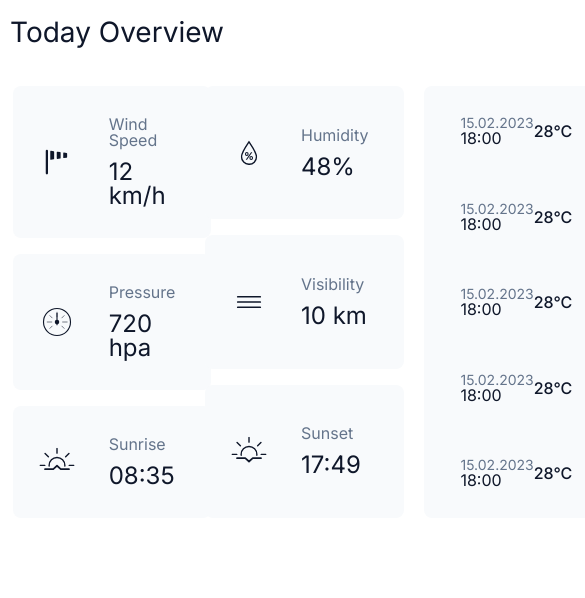
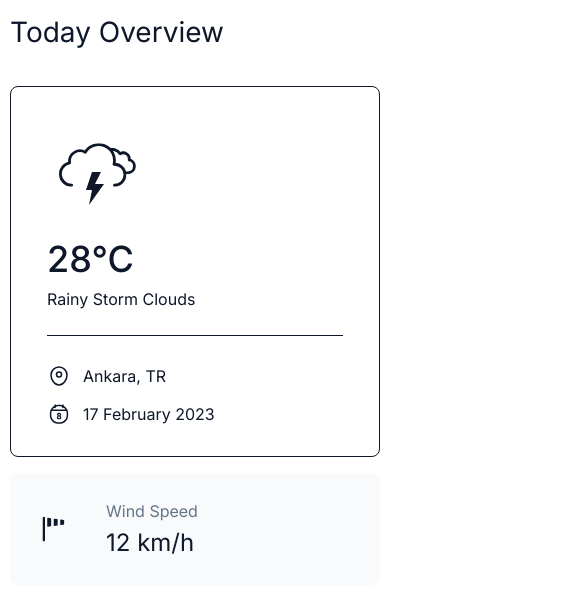
Before and after one commit to pekkiriscim/weather, a website: page src/index.html in a window 390 px wide. Shown: the part 226-824 px from the top of the page, 585 px wide, since content can reach past the window. Drawn offline with nearby package versions, Linux system fonts and the light colour scheme; files that its build step writes are made by us from their sources.

Commit message:
chore: make current weather section responsive

```diff
--- a/src/scss/pages/_home.scss
+++ b/src/scss/pages/_home.scss
@@ -30,14 +30,32 @@ body {
       justify-content: center;
       width: 100%;
 
+      @include media-query("xlarge") {
+        flex-wrap: wrap;
+      }
+
       .current-left {
         display: flex;
         width: 100%;
-        margin-right: $spacing-20;
+        margin-right: $spacing-16;
+
+        @include media-query("xlarge") {
+          margin-right: $spacing-0;
+          margin-bottom: $spacing-16;
+        }
+
+        @include media-query("small") {
+          flex-wrap: wrap;
+        }
 
         .current-left-current-card {
           width: 100%;
-          margin-right: $spacing-20;
+          margin-right: $spacing-16;
+
+          @include media-query("small") {
+            margin-right: $spacing-0;
+            margin-bottom: $spacing-16;
+          }
         }
 
         .current-left-info-card {
@@ -49,13 +67,37 @@ body {
         display: flex;
         width: 100%;
 
+        @include media-query("xlarge") {
+          flex-direction: row-reverse;
+        }
+
+        @include media-query("small") {
+          flex-wrap: wrap;
+        }
+
         .current-right-info-card {
           width: 100%;
-          margin-right: $spacing-20;
+          margin-right: $spacing-16;
+
+          @include media-query("xlarge") {
+            margin-right: $spacing-0;
+          }
+
+          @include media-query("small") {
+            margin-bottom: $spacing-16;
+          }
         }
 
         .current-right-hourly-card {
           width: 100%;
+
+          @include media-query("xlarge") {
+            margin-right: $spacing-16;
+          }
+
+          @include media-query("small") {
+            margin-right: $spacing-0;
+          }
         }
       }
     }
```
